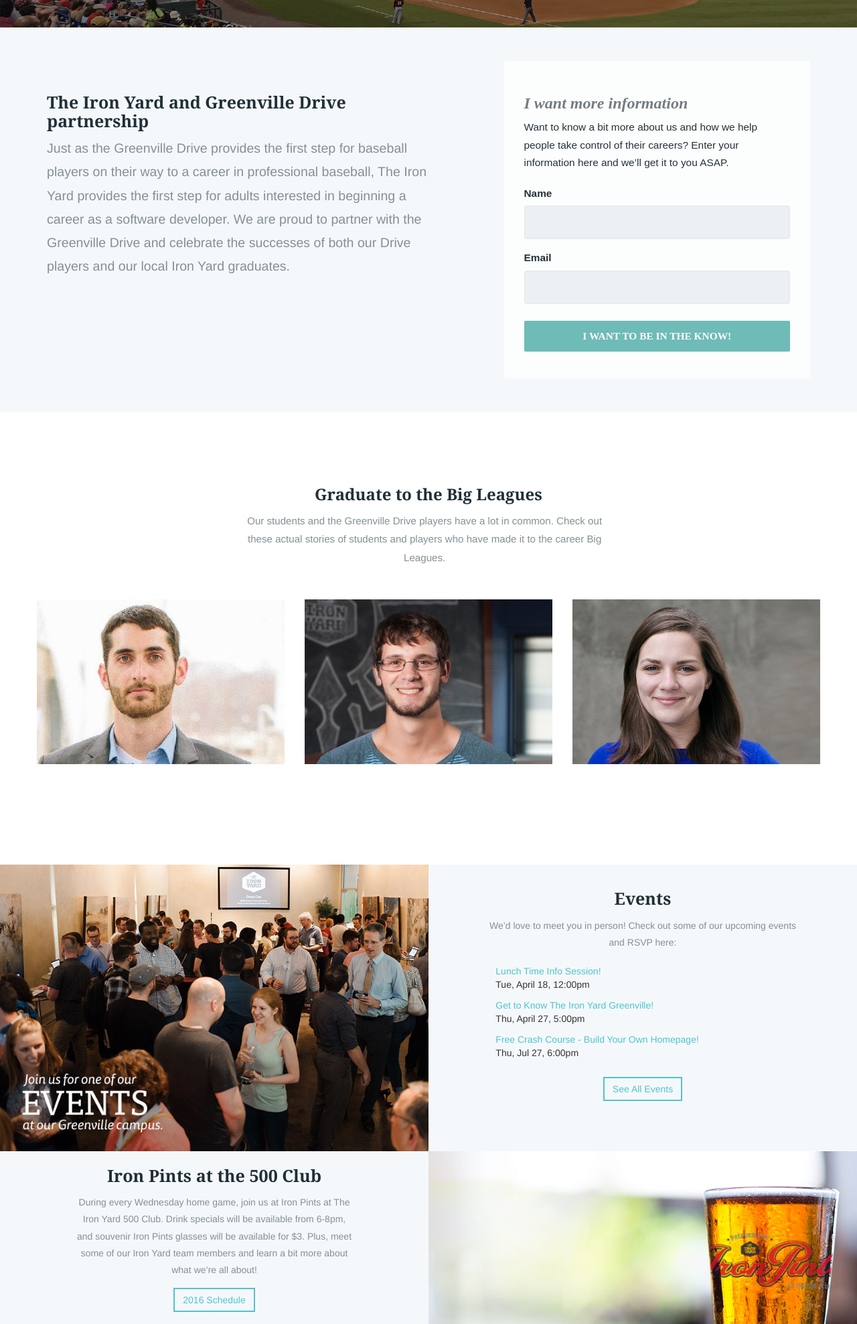
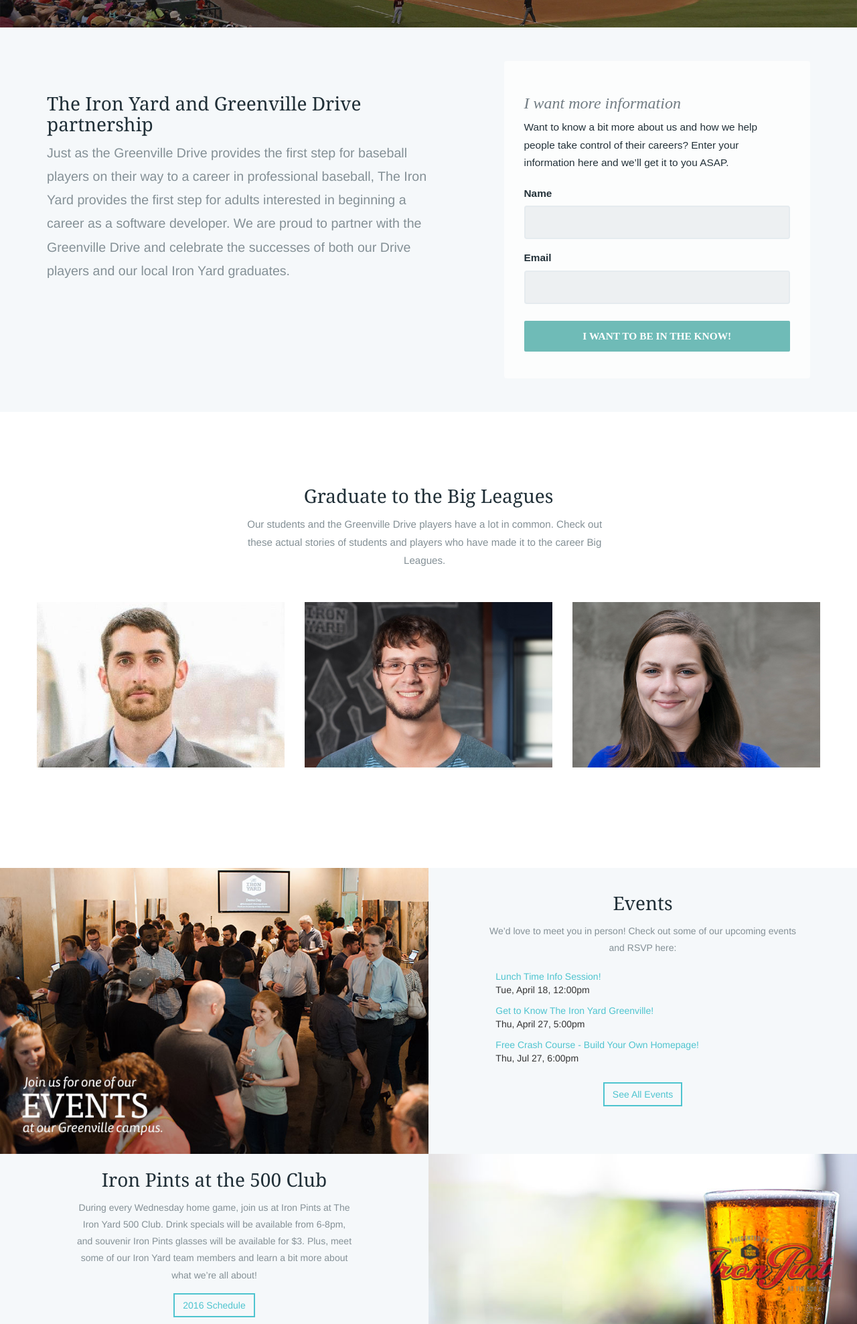
Before and after one commit to tiy-and-drive/drivetocode, a plain HTML site: page home.html in a window 1280 px wide. Shown: the part 300-2277 px from the top of the page at 67% size. Drawn offline with Linux system fonts and the light colour scheme; a script that the page names is missing.

Commit message:
Updated font weight and sizes for headers.

```diff
--- a/css/styles.css
+++ b/css/styles.css
@@ -132,9 +132,9 @@
 }
 
 .intro-section h2{
-   font-size: 25px;
+   font-size: 28px;
    font-family: "ff-tisa-web-pro", Georgia, "Times New Roman", serif;
-   font-weight: 600;
+   font-weight: 400;
    color: #202f37;
 }
 
@@ -188,7 +188,7 @@
 }
 
 #main-rfi h3{
-   font-weight: 700;
+   font-weight: 400;
    font-style: italic;
    color: #727d84;
 }
@@ -312,9 +312,9 @@
 }
 
 .about-right h2 {
-   font-size: 25px;
+   font-size: 28px;
    font-family: "ff-tisa-web-pro", Georgia, "Times New Roman", serif;
-   font-weight: 600;
+   font-weight: 400;
    color: #202f37;
 }
 
@@ -353,9 +353,9 @@
 }
 
 .services-left h2 {
-    font-size: 1.8em;
+    font-size: 28px;
     font-family: "ff-tisa-web-pro", Georgia, "Times New Roman", serif;
-    font-weight: 600;
+    font-weight: 400;
     color: #202f37;
 }
 
@@ -431,7 +431,8 @@
 }
 
 .gallery h3{
-   font-weight: 600;
+   font-size: 28px;
+   font-weight: 400;
    color: #202f37;
 }
 
@@ -466,7 +467,7 @@
 .gallery-page-wrap .gallery-page-inner h3 {
    margin-top: 50px;
    margin-bottom: 19px;
-   font-size: 1em;
+   font-size: 28px;
    font-family: "ff-tisa-sans-web", "Helvetica Neue", Arial, Helvetica, Verdana, sans-serif;
    text-transform: uppercase;
    text-align: center;
@@ -601,7 +602,7 @@
 
 .portfolio-modal .modal-content h2 {
     margin-bottom: 15px;
-    font-size: 2.4em;
+    font-size: 27px;
 	font-family: 'ff-tisa-web-pro', serif;
     color: #233139;
 	text-transform: capitalize;
@@ -853,7 +854,7 @@
 
 
 .slider-info h2 {
-   font-size: 1.8em;
+   font-size: 27px;
    font-family: 'ff-tisa-web-pro', serif;
    color: #233139;
    padding-bottom: 10px;
@@ -901,7 +902,7 @@
 }
 
 .contact-left h2 {
-    font-size: 1.1em;
+    font-size: 27px;
 	font-family: 'ff-tisa-web-pro', sans-serif;
     color: #233139;
 	text-align: center;
@@ -1136,7 +1137,7 @@
 }
 
 .slider-info h2 {
-   font-size: 1.6em;
+   font-size: 27px;
 }
 
 }
```
